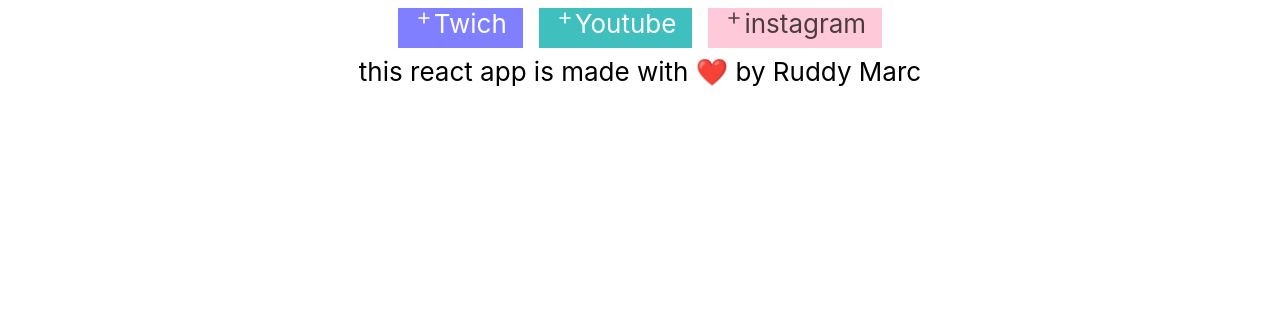
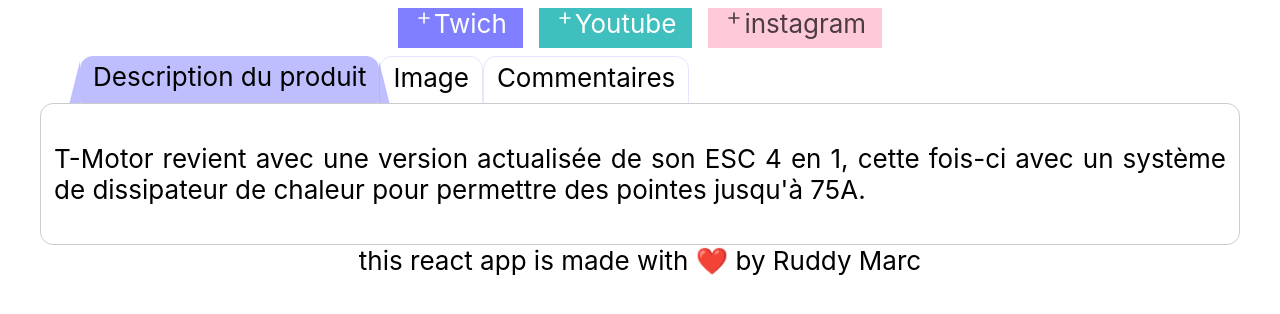
Before and after one commit to ruddymarc/studi-exercice-react-app, a React (Create React App) app: page / in a window 1280 px wide. Shown: the top 314 px of the page. Built offline with nearby package versions, Linux system fonts and the light colour scheme.

Commit message:
feat: add tabs components

```diff
--- a/src/App.css
+++ b/src/App.css
@@ -6,13 +6,13 @@
   text-align: center;
 }
 .Button,
-.Wrapper,
+/* .Wrapper, */
 .Row-wrapper,
 .Page-wrapper {
   display: flex;
   align-items: center;
 }
-.Wrapper,
+/* .Wrapper, */
 .Page-wrapper {
   position: relative;
   flex-direction: column;
--- a/src/App.jsx
+++ b/src/App.jsx
@@ -1,6 +1,7 @@
 /* eslint-disable import/no-unresolved */
 import React from 'react';
 import Tag from './Components/Tag';
+import Tabs from './Components/Tabs';
 import './App.css';
 
 function App() {
@@ -9,6 +10,8 @@
       <Tag label="Twich" backgroundColor="rgb(127, 127, 255)" />
       <Tag label="Youtube" backgroundColor="hsl(180, 50%, 50%)" />
       <Tag label="instagram" backgroundColor="#FECADA" color="rgba(0, 0, 0, 0.7)" />
+
+      <Tabs />
       <footer>
         this react app is made with ❤️ by Ruddy Marc
       </footer>
--- /dev/null
+++ b/src/Components/Tabs.css
@@ -0,0 +1,46 @@
+.Tabs {
+  margin: 0;
+  height: 1.8em;
+  display: flex;
+  list-style: none;
+  overflow: hidden;
+}
+.Tab,
+.ActiveTabContent {
+  border-radius: .5em;
+  border: thin solid rgba(127, 127, 255, 0.2);
+}
+.Tab {
+  padding: .2em .5em 2em; /* top horizontal bottom */
+}
+.Tab:hover {
+  cursor: pointer;
+}
+.ActiveTab {
+  position: relative;
+  border: none;
+  background: rgba(127, 127, 255, 0.5);
+}
+.ActiveTab::before,
+.ActiveTab::after {
+  position: absolute;
+  content: ' ';
+  /* Draw a right triangle */
+  display : inline-block;
+  height : 0;
+  width : 0;
+  border-bottom : 2em solid rgba(127, 127, 255, 0.5);
+}
+.ActiveTab::before {
+  border-left : .5em solid transparent;
+  right: 100%;
+}
+.ActiveTab::after {
+  border-right : .5em solid transparent;
+  left: 100%;
+}
+.ActiveTabContent {
+  padding: .5em;
+  text-align: justify;
+  border: thin solid rgba(0,0,0,0.2);
+}
--- /dev/null
+++ b/src/Components/Tabs.jsx
@@ -0,0 +1,71 @@
+/* eslint-disable jsx-a11y/no-noninteractive-element-interactions */
+/* eslint-disable jsx-a11y/click-events-have-key-events */
+/* eslint-disable import/no-unresolved */
+import React, { useState } from 'react';
+import './Tabs.css';
+
+import ESC from './istockphoto-534129348-1024x1024.jpg';
+
+function Tabs() {
+  const [tabs] = useState([
+    {
+      id: Math.random(),
+      label: 'Description du produit',
+      content: (
+        <div>
+          <p>
+            {
+            `T-Motor revient avec une version actualisée de son ESC 4 en 1, cette fois-ci avec
+            un système de dissipateur de chaleur pour permettre des pointes jusqu'à 75A.`
+            }
+          </p>
+        </div>
+      ),
+    },
+    {
+      id: Math.random(),
+      label: 'Image',
+      content: (
+        <div>
+          <img src={ESC} alt="ESC 4 en 1" />
+        </div>
+      ),
+    },
+    {
+      id: Math.random(),
+      label: 'Commentaires',
+      content: (
+        <div>
+          <ul>
+            <li>Super produit !</li>
+            <li>Livraison rapide, belle finition.</li>
+            <li>Une marque qui a fait ses preuves.</li>
+          </ul>
+        </div>
+      ),
+    },
+  ]);
+  const [activeTab, setActiveTab] = useState(tabs[0]);
+  const handleTabClick = (tab) => setActiveTab(tab);
+
+  return (
+    <div className="Wrapper">
+      <ul className="Tabs">
+        { tabs.map((tab) => (
+          <li
+            key={tab.id}
+            onClick={() => handleTabClick(tab)}
+            className={['Tab', tab.id === activeTab.id ? 'ActiveTab' : null].join(' ')}
+          >
+            {tab.label}
+          </li>
+        )) }
+      </ul>
+      <div className="ActiveTabContent">
+        {activeTab.content}
+      </div>
+    </div>
+  );
+}
+
+export default Tabs;
```
Also changed, not shown: src/Components/istockphoto-534129348-1024x1024.jpg (added).
